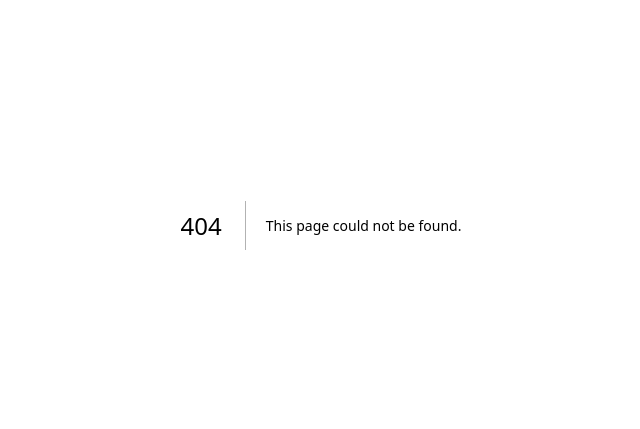
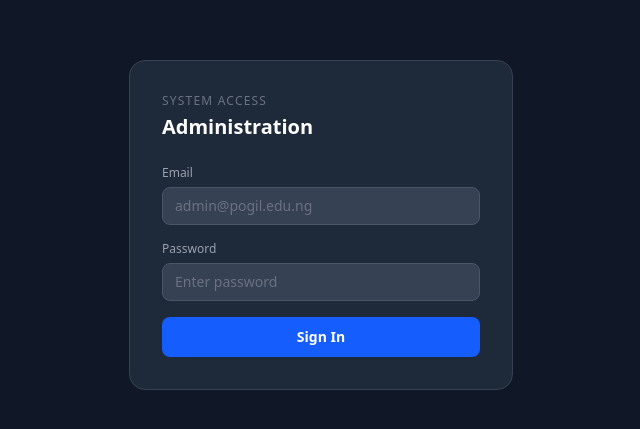
Before and after one commit to SirCozy/pogil-qr-attendance-system, a Next.js app: page /admin/login in a window 1280 px wide. Before the commit this address had no page. Shown: the part 175-604 px from the top of the page, without its empty margins (319-959 px from the left). Built offline with nearby package versions, Linux system fonts and the light colour scheme.

Commit message:
Initial working version of POGIL QR Attendance Management System

```diff
--- /dev/null
+++ b/src/app/admin/login/page.tsx
@@ -0,0 +1,84 @@
+"use client";
+
+import { useState } from "react";
+import { useRouter } from "next/navigation";
+
+export default function AdminLoginPage() {
+  const router = useRouter();
+  const [email, setEmail] = useState("");
+  const [password, setPassword] = useState("");
+  const [error, setError] = useState("");
+  const [loading, setLoading] = useState(false);
+
+  const handleSubmit = async (e: React.FormEvent) => {
+    e.preventDefault();
+    setLoading(true);
+    setError("");
+
+    const res = await fetch("/api/auth/login", {
+      method: "POST",
+      headers: { "Content-Type": "application/json" },
+      body: JSON.stringify({ role: "admin", identifier: email, password }),
+    });
+
+    const data = await res.json();
+    if (!res.ok) {
+      setError(data.error || "Login failed");
+      setLoading(false);
+      return;
+    }
+
+    router.push("/admin/dashboard");
+  };
+
+  return (
+    <div className="min-h-screen flex items-center justify-center bg-gray-900 px-4">
+      <div className="bg-gray-800 rounded-2xl border border-gray-700 p-8 w-full max-w-sm">
+        <div className="mb-6">
+          <p className="text-xs text-gray-500 uppercase tracking-widest">System Access</p>
+          <h1 className="text-xl font-semibold text-white mt-1">Administration</h1>
+        </div>
+
+        <form onSubmit={handleSubmit} className="space-y-4">
+          <div>
+            <label className="block text-xs font-medium text-gray-400 mb-1.5">Email</label>
+            <input
+              type="email"
+              value={email}
+              onChange={(e) => setEmail(e.target.value)}
+              placeholder="admin@pogil.edu.ng"
+              required
+              className="w-full px-3 py-2 bg-gray-700 border border-gray-600 text-white rounded-lg text-sm placeholder-gray-500 focus:outline-none focus:ring-2 focus:ring-blue-500 focus:border-transparent"
+            />
+          </div>
+
+          <div>
+            <label className="block text-xs font-medium text-gray-400 mb-1.5">Password</label>
+            <input
+              type="password"
+              value={password}
+              onChange={(e) => setPassword(e.target.value)}
+              placeholder="Enter password"
+              required
+              className="w-full px-3 py-2 bg-gray-700 border border-gray-600 text-white rounded-lg text-sm placeholder-gray-500 focus:outline-none focus:ring-2 focus:ring-blue-500 focus:border-transparent"
+            />
+          </div>
+
+          {error && (
+            <p className="text-sm text-red-400 bg-red-900/30 border border-red-800 rounded-lg px-3 py-2">
+              {error}
+            </p>
+          )}
+
+          <button
+            type="submit"
+            disabled={loading}
+            className="w-full py-2.5 bg-blue-600 text-white rounded-lg text-sm font-semibold hover:bg-blue-700 disabled:opacity-50 transition-colors"
+          >
+            {loading ? "Signing in..." : "Sign In"}
+          </button>
+        </form>
+      </div>
+    </div>
+  );
+}
```
